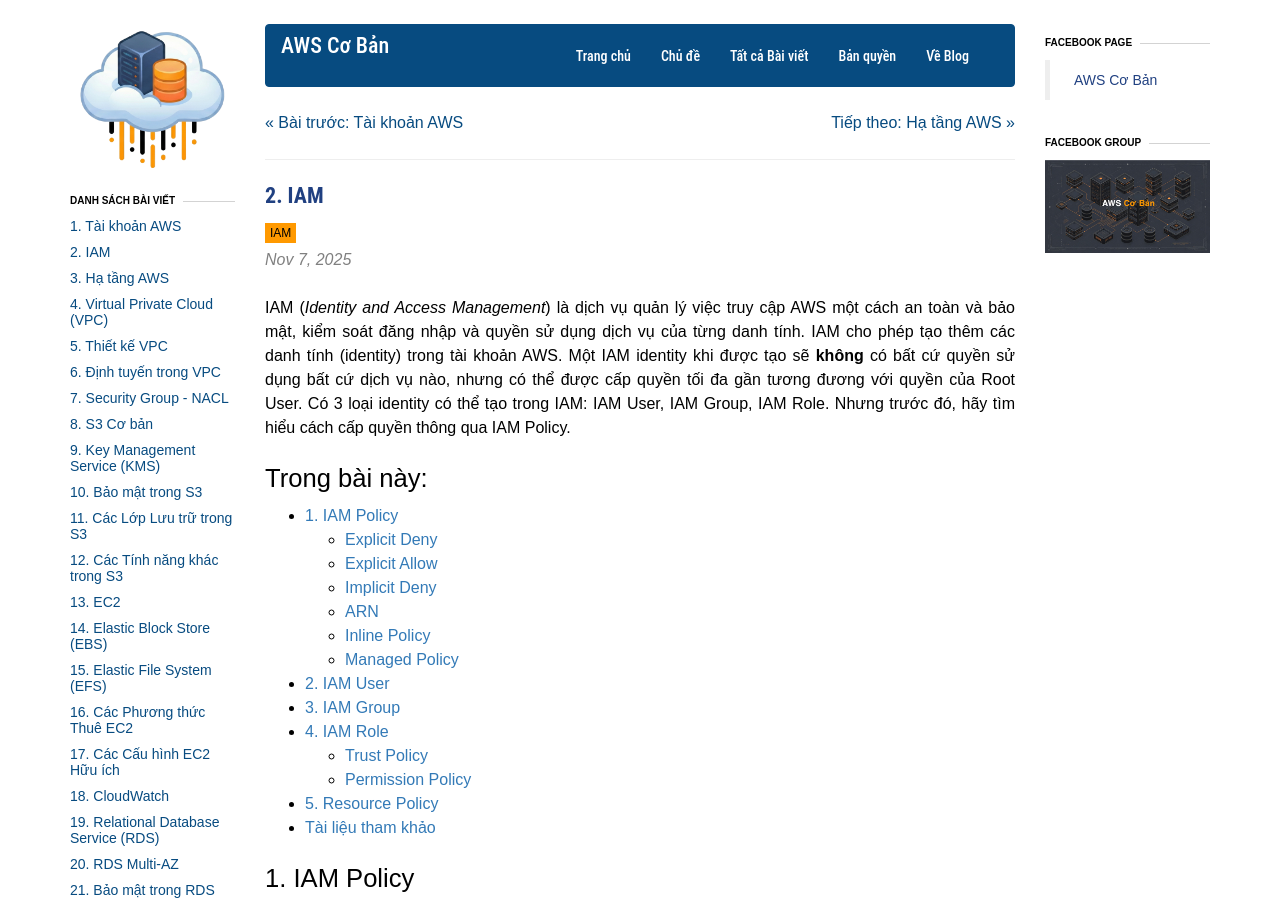
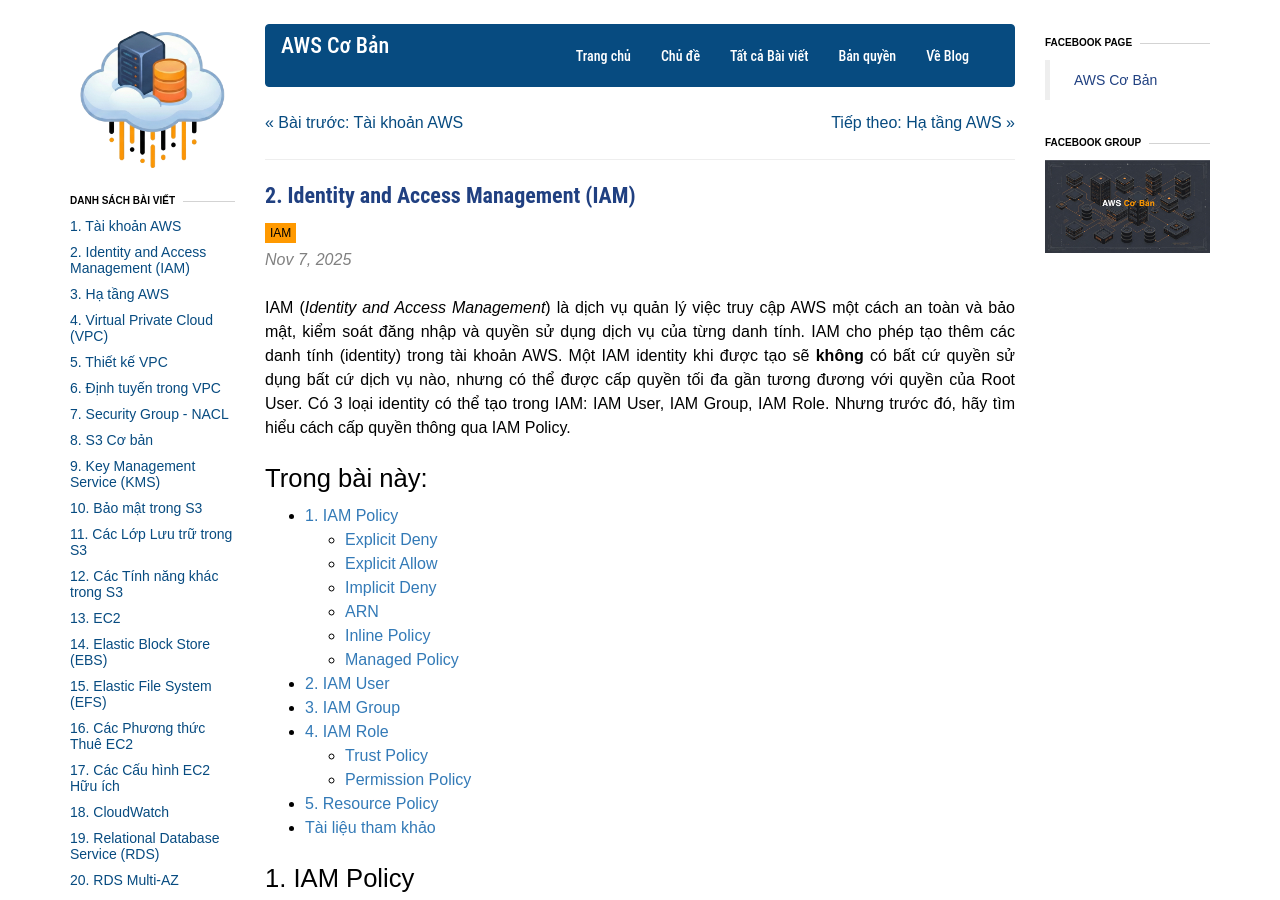
Before and after one commit to awscoban/awscoban.github.io, a Jekyll site: the page built from _posts/2025-11-07-iam.md, in a window 1280 px wide and 900 px high. Built offline with Jekyll 4.4.1, drawn with Linux system fonts in a browser that asks for light colours; nearby versions of some CDN libraries; comment, search, counter and statistics services are not loaded.

Commit message:
chore: rename title

```diff
--- a/_posts/2025-11-07-iam.md
+++ b/_posts/2025-11-07-iam.md
@@ -1,7 +1,7 @@
 ---
 layout: post
-title: "2. IAM"
-title2: "IAM"
+title: "2. Identity and Access Management (IAM)"
+title2: "Identity and Access Management (IAM)"
 date: 2025-11-07
 permalink: /2025/11/07/iam
 categories: [IAM]
```
